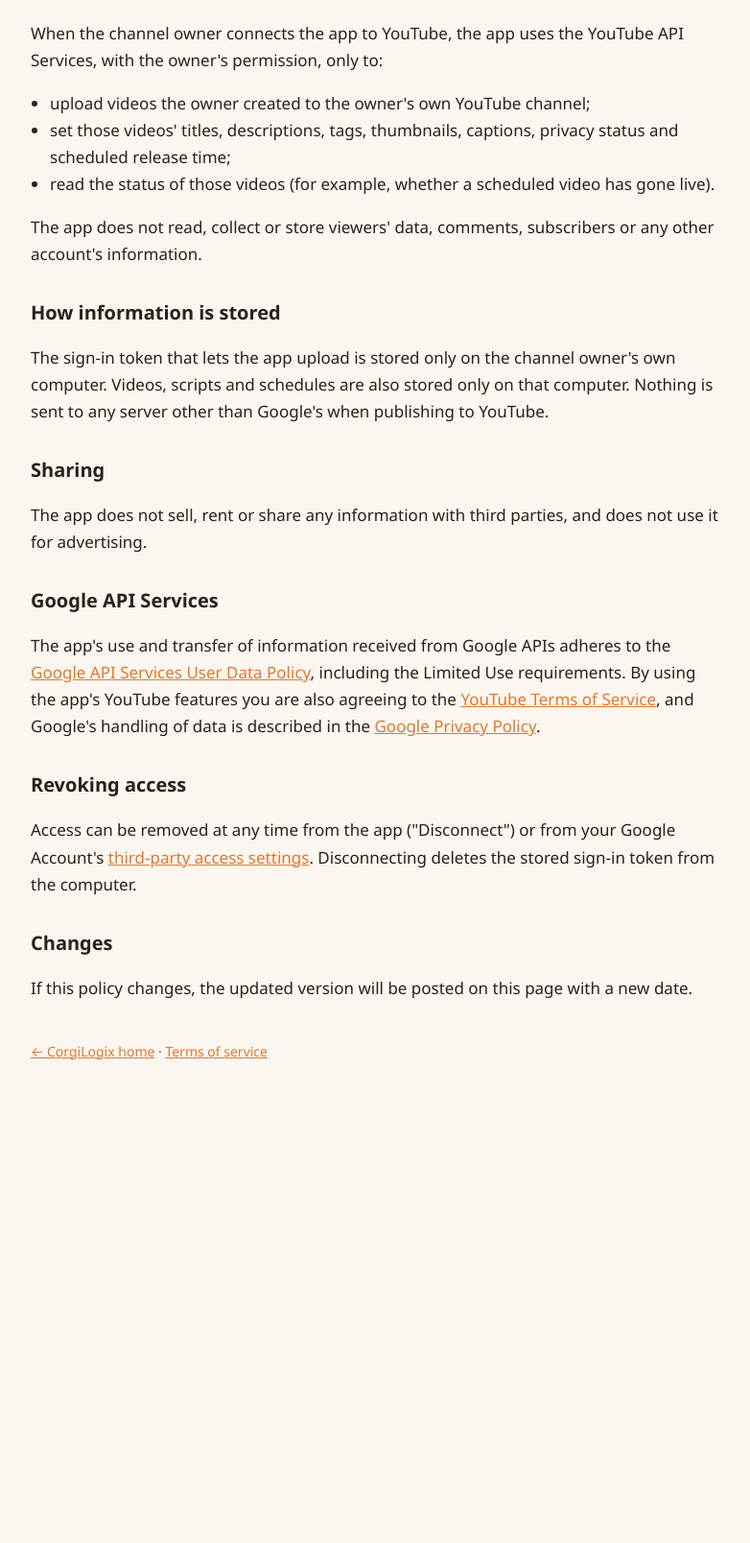
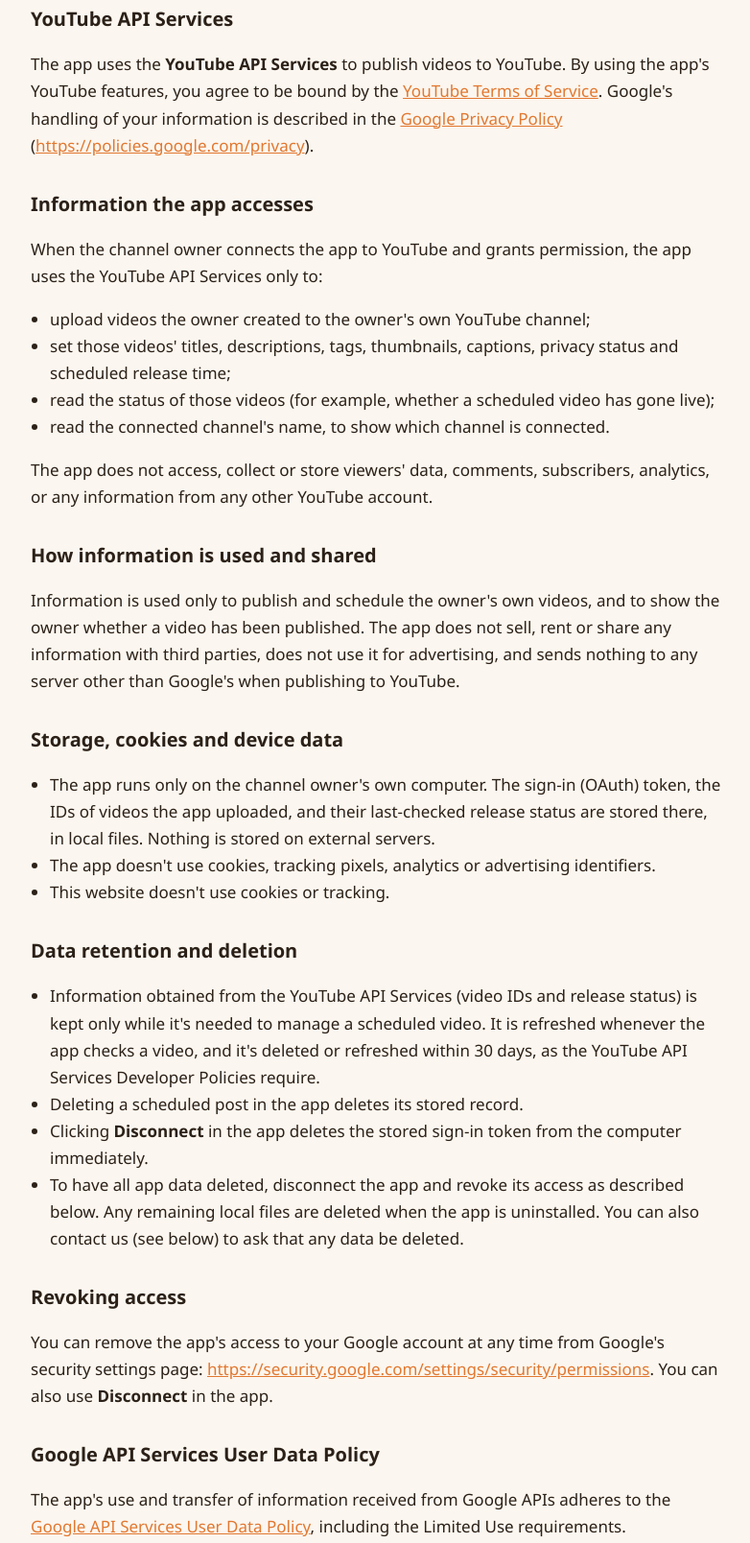
Before and after one commit to Electronukem/corgilogix, a plain HTML site: page privacy.html in a window 1280 px wide. Shown: the part 305-1913 px from the top of the page at 96% size, without its empty margins (248-1030 px from the left). Before the commit the page ends 1476 px from the top, so only its background shows below. Drawn offline with Linux system fonts and the light colour scheme.

Commit message:
Add YouTube branding, API data retention/deletion policy, and site navigation
- "Developed with YouTube" badge (official asset) linking to the CorgiLogix channel
- Privacy policy: YouTube API Services section, Google Privacy Policy link, storage/cookies,
  30-day retention and deletion, revocation link, contact
- Terms: explicit agreement to the YouTube Terms of Service

Co-Authored-By: Claude Opus 5.5 <noreply@anthropic.com>

```diff
--- a/privacy.html
+++ b/privacy.html
@@ -12,7 +12,9 @@
   }
   * { box-sizing: border-box; }
   body { margin: 0; background: var(--bg); color: var(--ink); font: 17px/1.65 "Segoe UI", system-ui, -apple-system, sans-serif; }
-  .wrap { max-width: 760px; margin: 0 auto; padding: 48px 20px 64px; }
+  .wrap { max-width: 760px; margin: 0 auto; padding: 28px 20px 64px; }
+  nav { display: flex; gap: 22px; justify-content: flex-end; font-size: 15px; font-weight: 600; margin-bottom: 28px; flex-wrap: wrap; }
+  nav a { color: var(--ink); text-decoration: none; } nav a:hover, nav a[aria-current] { color: var(--accent); }
   header { display: flex; align-items: center; gap: 14px; margin-bottom: 8px; }
   header img { width: 48px; height: 48px; border-radius: 12px; }
   h1 { margin: 0; font-size: 30px; }
@@ -20,11 +22,16 @@
   h2 { font-size: 20px; margin: 30px 0 6px; }
   ul { padding-left: 20px; }
   a { color: var(--accent); }
-  footer { color: var(--muted); font-size: 14px; margin-top: 40px; }
+  footer { color: var(--muted); font-size: 14px; margin-top: 40px; display: flex; gap: 18px; flex-wrap: wrap; }
 </style>
 </head>
 <body>
 <div class="wrap">
+  <nav aria-label="Site">
+    <a href="index.html">Home</a>
+    <a href="privacy.html" aria-current="page">Privacy Policy</a>
+    <a href="terms.html">Terms of Service</a>
+  </nav>
   <header>
     <img src="logo-120.png" alt="CorgiLogix logo">
     <h1>Privacy Policy</h1>
@@ -35,40 +42,73 @@
     the owner of the CorgiLogix YouTube channel to create corgi training videos and publish them to that channel.
     It is not offered to the public.</p>
 
+  <h2>YouTube API Services</h2>
+  <p>The app uses the <strong>YouTube API Services</strong> to publish videos to YouTube. By using the app's YouTube
+    features, you agree to be bound by the <a href="https://www.youtube.com/t/terms">YouTube Terms of Service</a>.
+    Google's handling of your information is described in the
+    <a href="https://policies.google.com/privacy">Google Privacy Policy</a>
+    (<a href="https://policies.google.com/privacy">https://policies.google.com/privacy</a>).</p>
+
   <h2>Information the app accesses</h2>
-  <p>When the channel owner connects the app to YouTube, the app uses the YouTube API Services, with the owner's
-    permission, only to:</p>
+  <p>When the channel owner connects the app to YouTube and grants permission, the app uses the YouTube API Services
+    only to:</p>
   <ul>
     <li>upload videos the owner created to the owner's own YouTube channel;</li>
     <li>set those videos' titles, descriptions, tags, thumbnails, captions, privacy status and scheduled release time;</li>
-    <li>read the status of those videos (for example, whether a scheduled video has gone live).</li>
+    <li>read the status of those videos (for example, whether a scheduled video has gone live);</li>
+    <li>read the connected channel's name, to show which channel is connected.</li>
   </ul>
-  <p>The app does not read, collect or store viewers' data, comments, subscribers or any other account's information.</p>
+  <p>The app does not access, collect or store viewers' data, comments, subscribers, analytics, or any information
+    from any other YouTube account.</p>
 
-  <h2>How information is stored</h2>
-  <p>The sign-in token that lets the app upload is stored only on the channel owner's own computer. Videos, scripts and
-    schedules are also stored only on that computer. Nothing is sent to any server other than Google's when
-    publishing to YouTube.</p>
+  <h2>How information is used and shared</h2>
+  <p>Information is used only to publish and schedule the owner's own videos, and to show the owner whether a video
+    has been published. The app does not sell, rent or share any information with third parties, does not use it for
+    advertising, and sends nothing to any server other than Google's when publishing to YouTube.</p>
 
-  <h2>Sharing</h2>
-  <p>The app does not sell, rent or share any information with third parties, and does not use it for advertising.</p>
+  <h2>Storage, cookies and device data</h2>
+  <ul>
+    <li>The app runs only on the channel owner's own computer. The sign-in (OAuth) token, the IDs of videos the app
+      uploaded, and their last-checked release status are stored there, in local files. Nothing is stored on
+      external servers.</li>
+    <li>The app doesn't use cookies, tracking pixels, analytics or advertising identifiers.</li>
+    <li>This website doesn't use cookies or tracking.</li>
+  </ul>
 
-  <h2>Google API Services</h2>
+  <h2>Data retention and deletion</h2>
+  <ul>
+    <li>Information obtained from the YouTube API Services (video IDs and release status) is kept only while it's
+      needed to manage a scheduled video. It is refreshed whenever the app checks a video, and it's deleted or
+      refreshed within 30 days, as the YouTube API Services Developer Policies require.</li>
+    <li>Deleting a scheduled post in the app deletes its stored record.</li>
+    <li>Clicking <strong>Disconnect</strong> in the app deletes the stored sign-in token from the computer
+      immediately.</li>
+    <li>To have all app data deleted, disconnect the app and revoke its access as described below. Any remaining
+      local files are deleted when the app is uninstalled. You can also contact us (see below) to ask that any data
+      be deleted.</li>
+  </ul>
+
+  <h2>Revoking access</h2>
+  <p>You can remove the app's access to your Google account at any time from Google's security settings page:
+    <a href="https://security.google.com/settings/security/permissions">https://security.google.com/settings/security/permissions</a>.
+    You can also use <strong>Disconnect</strong> in the app.</p>
+
+  <h2>Google API Services User Data Policy</h2>
   <p>The app's use and transfer of information received from Google APIs adheres to the
     <a href="https://developers.google.com/terms/api-services-user-data-policy">Google API Services User Data Policy</a>,
-    including the Limited Use requirements. By using the app's YouTube features you are also agreeing to the
-    <a href="https://www.youtube.com/t/terms">YouTube Terms of Service</a>, and Google's handling of data is described in the
-    <a href="https://policies.google.com/privacy">Google Privacy Policy</a>.</p>
-
-  <h2>Revoking access</h2>
-  <p>Access can be removed at any time from the app ("Disconnect") or from your Google Account's
-    <a href="https://security.google.com/settings/security/permissions">third-party access settings</a>.
-    Disconnecting deletes the stored sign-in token from the computer.</p>
+    including the Limited Use requirements.</p>
 
   <h2>Changes</h2>
   <p>If this policy changes, the updated version will be posted on this page with a new date.</p>
 
-  <footer><a href="index.html">← CorgiLogix home</a> · <a href="terms.html">Terms of service</a></footer>
+  <h2>Contact</h2>
+  <p>Questions or deletion requests: contact us through the
+    <a href="https://www.youtube.com/channel/UC2zf1ODRYH5CFe901Ntht4Q">CorgiLogix YouTube channel</a>.</p>
+
+  <footer>
+    <a href="index.html">← CorgiLogix home</a>
+    <a href="terms.html">Terms of Service</a>
+  </footer>
 </div>
 </body>
 </html>
```
Also changed, not shown: index.html (+29 -8 lines), terms.html (+17 -7 lines), developed-with-youtube-dark.png (added), developed-with-youtube-light.png (added).
